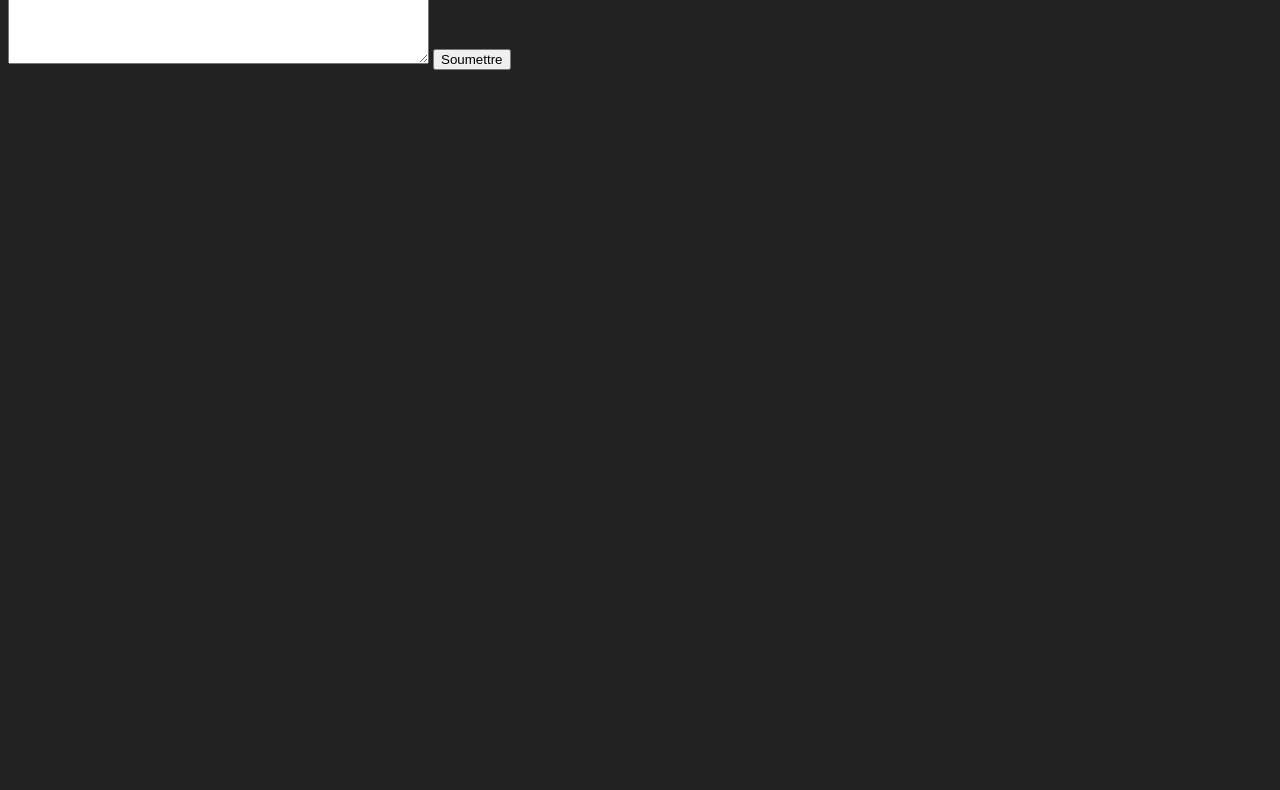
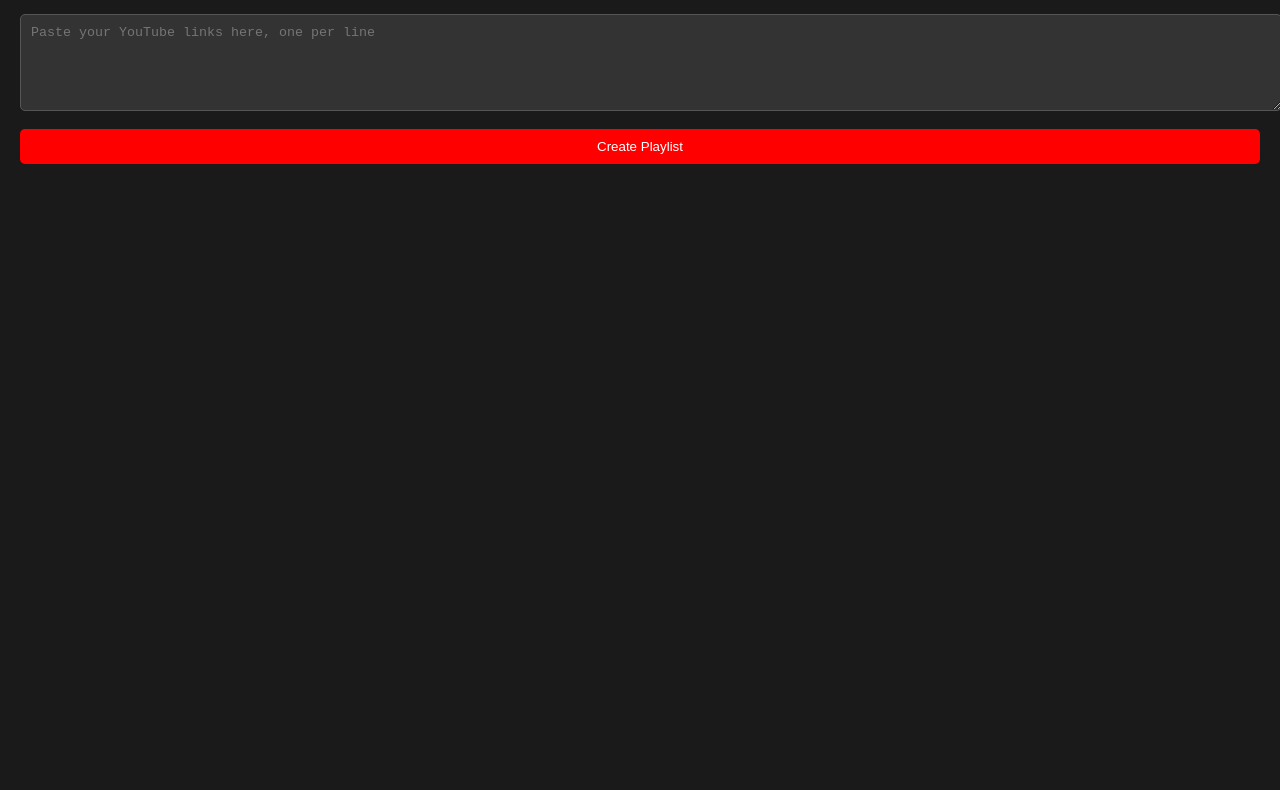
Before and after one commit to Ak-i-r-a/Youtubefaster, a plain HTML site: page index.html in a window 1280 px wide. Shown: the part 100-890 px from the top of the page. Drawn offline with Linux system fonts and the light colour scheme.

Commit message:
Mise à jour de la page HTML

```diff
--- a/index.html
+++ b/index.html
@@ -1,19 +1,65 @@
 <!DOCTYPE html>
-<html>
+<html lang="en">
 <head>
     <meta charset="utf-8">
-    <title>Playlist YouTube</title>
+    <meta name="viewport" content="width=device-width, initial-scale=1.0">
+    <title>YouTube Playlist</title>
     <style>
+        body {
+            font-family: 'Arial', sans-serif;
+            line-height: 1.6;
+            margin: 0;
+            padding: 20px;
+            transition: background-color 0.3s, color 0.3s;
+        }
+
         body.dark-mode {
-            background-color: #222;
-            color: #fff;
+            background-color: #1a1a1a;
+            color: #f0f0f0;
+        }
+
+        .container {
+            max-width: 100%;
+            margin: 0 auto;
+        }
+
+        h1 {
+            text-align: center;
+            color: #ff0000;
+        }
+
+        #playlist-input {
+            width: 100%;
+            padding: 10px;
+            margin-bottom: 10px;
+            border: 1px solid #ddd;
+            border-radius: 5px;
+            resize: vertical;
+            background-color: #f9f9f9;
+        }
+
+        button {
+            display: block;
+            width: 100%;
+            padding: 10px;
+            background-color: #ff0000;
+            color: white;
+            border: none;
+            border-radius: 5px;
+            cursor: pointer;
+            transition: background-color 0.3s;
+        }
+
+        button:hover {
+            background-color: #cc0000;
         }
 
         #video-container {
             position: relative;
-            padding-bottom: 56.25%; /* Rapport 16:9 (56.25 = 9/16 * 100) */
+            padding-bottom: 56.25%;
             height: 0;
             overflow: hidden;
+            margin-top: 20px;
         }
 
         #video-player {
@@ -23,17 +69,55 @@
             width: 100%;
             height: 100%;
         }
+
+        #playlist-container {
+            margin-top: 20px;
+            text-align: center;
+        }
+
+        #playlist-container a {
+            display: inline-block;
+            margin: 5px;
+            padding: 5px 10px;
+            background-color: #f0f0f0;
+            color: #333;
+            text-decoration: none;
+            border-radius: 3px;
+            transition: background-color 0.3s;
+        }
+
+        #playlist-container a:hover {
+            background-color: #ddd;
+        }
+
+        body.dark-mode #playlist-input {
+            background-color: #333;
+            color: #f0f0f0;
+            border-color: #555;
+        }
+
+        body.dark-mode #playlist-container a {
+            background-color: #444;
+            color: #f0f0f0;
+        }
+
+        body.dark-mode #playlist-container a:hover {
+            background-color: #555;
+        }
     </style>
 </head>
 <body class="dark-mode">
-    <form>
-        <textarea id="playlist-input" rows="10" cols="50"></textarea>
-        <button type="submit">Soumettre</button>
-    </form>
-    <div id="video-container">
-        <iframe id="video-player" src="" frameborder="0" allowfullscreen></iframe>
+    <div class="container">
+        <h1>YouTube Playlist</h1>
+        <form>
+            <textarea id="playlist-input" rows="5" placeholder="Paste your YouTube links here, one per line"></textarea>
+            <button type="submit">Create Playlist</button>
+        </form>
+        <div id="video-container">
+            <iframe id="video-player" src="" frameborder="0" allowfullscreen></iframe>
+        </div>
+        <div id="playlist-container"></div>
     </div>
-    <div id="playlist-container"></div>
 
     <script>
         function extractVideoId(url) {
@@ -73,7 +157,7 @@
 
                     var link = document.createElement('a');
                     link.href = "#";
-                    link.textContent = "Vidéo " + (i+1);
+                    link.textContent = "Video " + (i+1);
                     link.dataset.videoId = videoId;
                     playlistLinks.push(link);
                 }
```
